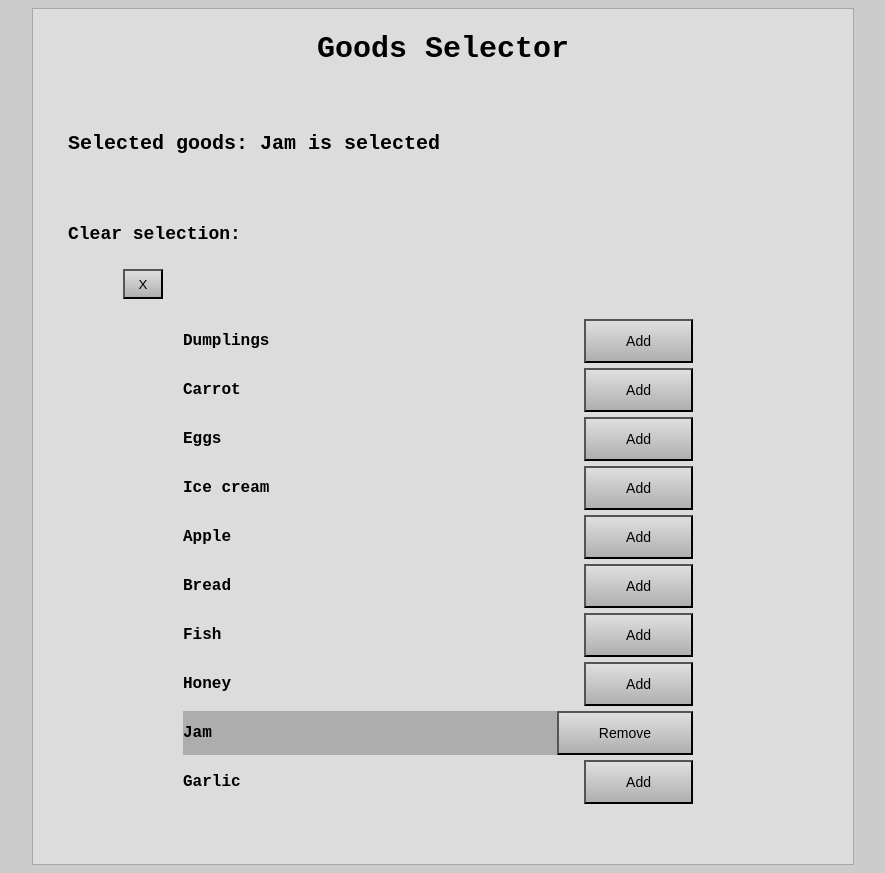
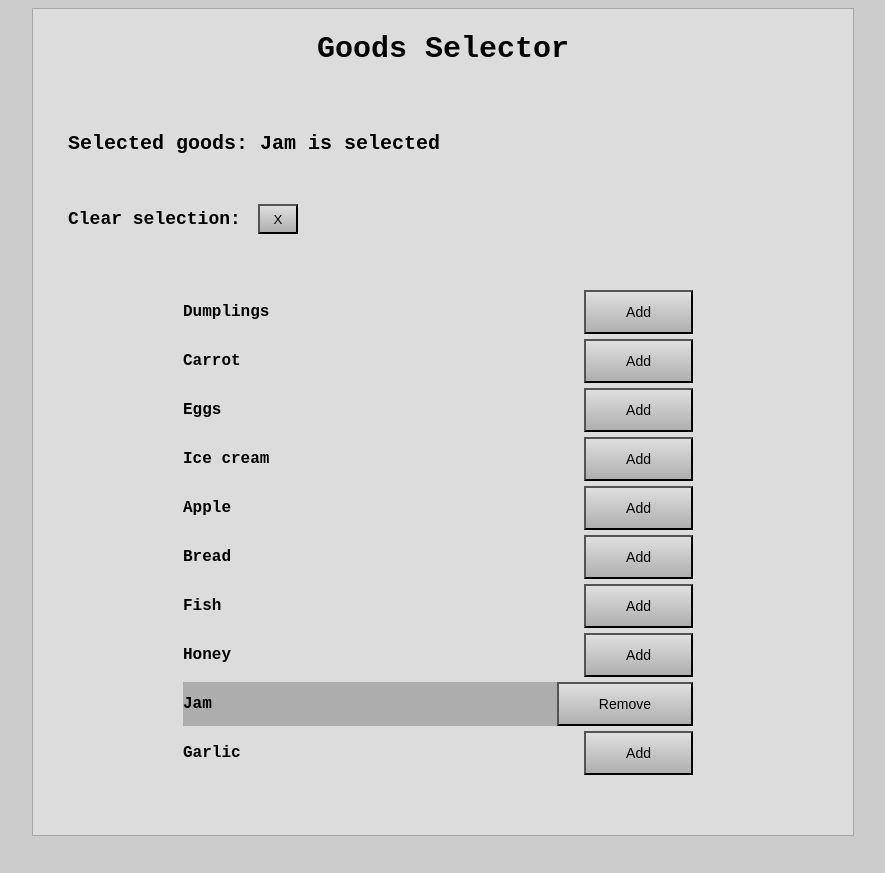
Before and after one commit to mate-academy/react_goods-selector, a React (Create React App) app: page / in a window 1280 px wide. Shown: the whole page, without its empty margins (197-1082 px from the left). After the commit the page ends 844 px from the top, so only its background shows below. Built offline with nearby package versions, Linux system fonts and the light colour scheme.

Commit message:
Solution after code review

```diff
--- a/src/App.js
+++ b/src/App.js
@@ -1,6 +1,5 @@
 import React from 'react';
 import './App.scss';
-import { v4 as uuidv4 } from 'uuid';
 import classNames from 'classnames';
 
 const goodsFromServer = [
@@ -18,26 +17,26 @@ const goodsFromServer = [
 
 class App extends React.Component {
   state = {
-    selectedGood: [' Jam'],
+    selectedGood: ['Jam'],
   }
 
   clear = () => {
     this.setState({ selectedGood: [] });
   }
 
-  toAdd = (good) => {
+  addItem = (good) => {
     this.setState(prevState => (
       {
-        selectedGood: [...prevState.selectedGood, ` ${good}`],
+        selectedGood: [...prevState.selectedGood, good],
       }
     ));
   }
 
-  toRemove = (good) => {
+  removeItem = (good) => {
     this.setState(prevState => (
       {
-        selectedGood: [...prevState.selectedGood]
-          .filter(el => el !== ` ${good}`),
+        selectedGood: prevState.selectedGood
+          .filter(el => el !== good),
       }
     ));
   }
@@ -53,19 +52,12 @@ class App extends React.Component {
           </h1>
           <h2 className="selectedList">
             Selected goods:
+            {' '}
             {
-            selectedGood.length === 1
-              && `${selectedGood} is selected`
-            }
-
-            {
-            selectedGood.length >= 2
-              && `${selectedGood} are selected`
-            }
-
-            {
-            selectedGood.length === 0
-              && ' No goods selected'
+            selectedGood.length > 0
+              ? `${selectedGood.join(', ')}
+                ${selectedGood.length > 1 ? 'are' : 'is'} selected`
+              : ' No goods selected'
             }
           </h2>
 
@@ -88,42 +80,33 @@ class App extends React.Component {
           }
 
           <ul className="list">
-            {goodsFromServer.map(good => (
+            {goodsFromServer.map((good) => {
+              const goodsInBasket = selectedGood.includes(good);
+
+              return (
                 <li
-                key={uuidv4()}
+                  key={good}
                   className={classNames('good', {
-                  selected: selectedGood.includes(` ${good}`),
+                    selected: goodsInBasket,
                   })}
                 >
                   {good}
 
-                {
-                !selectedGood.includes(` ${good}`)
-                  ? (
                   <button
                     type="button"
                     className="button"
-                      onClick={() => {
-                        this.toAdd(good);
-                      }}
-                    >
-                      Add
-                    </button>
-                  )
-                  : (
-                    <button
-                      type="button"
-                      className="button"
-                      onClick={() => {
-                        this.toRemove(good);
-                      }}
-                    >
-                      Remove
-                    </button>
+                    onClick={() => (
+                      goodsInBasket
+                        ? this.removeItem(good)
+                        : this.addItem(good)
                     )
                     }
+                  >
+                    {goodsInBasket ? 'Remove' : 'Add'}
+                  </button>
                 </li>
-            ))}
+              );
+            })}
           </ul>
 
         </div>
--- a/src/App.scss
+++ b/src/App.scss
@@ -13,13 +13,14 @@ body {
   background-color: #dcdcdc;
   padding: 10px;
   width: 800px;
-  text-align: center;
+  text-align: left;
 }
 
 .header {
   font-size: 30px;
   padding: 10px;
   margin: 0px 0px 30px 0px;
+  text-align: center;
 }
 
 .selectedList {
@@ -74,10 +75,11 @@ body {
 
 .clearButton {
 text-align: center;
-margin: 0px 0px 0px 80px;
+margin: 5px 545px 5px 0px;
+padding: 0px 0px;
 width: 40px;
 height: 30px;
-float: left;
+float: right;
 background-image: linear-gradient(
   #dfdfdf 0%, #afafaf 50%, #c5c5c586 100%
 );
@@ -97,10 +99,10 @@ color: black;
 }
 
 .clearText {
+  display: inline;
+  position: left;
   font-size: 18px;
   text-align: left;
-  margin: 0px 10px;
   padding: 15px 15px;
-  width: 200px;
-
+  margin: 0px 0px 0px 10px;
 }
```
Lines whose indentation alone changed are shown as unchanged.
